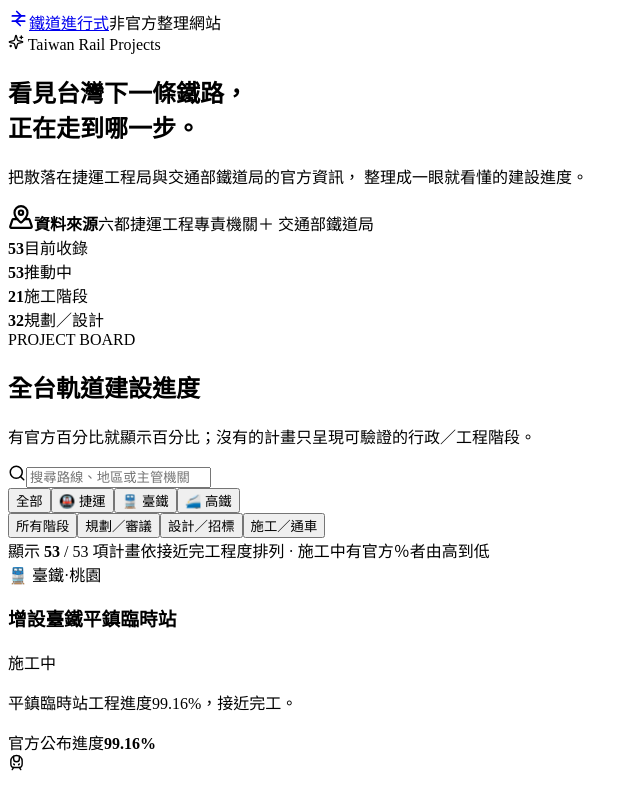
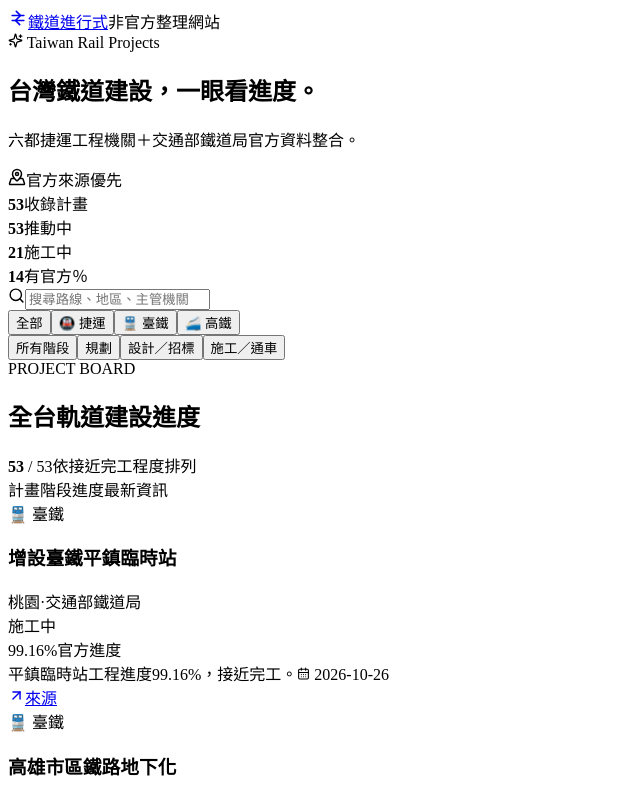
Before and after one commit to k1vink1vin/railway-in-progress-tw, a React (Vite) app: page / in a window 1280 px wide. Shown: the top 794 px of the page, without its empty margins (0-640 px from the left). Built offline with nearby package versions, Linux system fonts and the light colour scheme; the HTML template or start-up script is replaced by a standard one.

Commit message:
feat: switch progress board to compact horizontal rows

```diff
--- a/src/App.tsx
+++ b/src/App.tsx
@@ -3,13 +3,10 @@
 import {
   ArrowUpRight,
   CalendarDays,
-  CheckCircle2,
-  Clock3,
   MapPinned,
   RailSymbol,
   Search,
   Sparkles,
-  TrainFront,
 } from 'lucide-react'
 import { projects } from './data/projects'
 import type { ProjectPhase, ProjectType, RailwayProject } from './types'
@@ -75,11 +72,11 @@
     const aHasProgress = typeof a.progressPercent === 'number'
     const bHasProgress = typeof b.progressPercent === 'number'
 
-    if (aHasProgress && bHasProgress) {
-      if (b.progressPercent !== a.progressPercent) {
+    if (aHasProgress && bHasProgress && b.progressPercent !== a.progressPercent) {
       return b.progressPercent! - a.progressPercent!
     }
-    } else if (aHasProgress !== bHasProgress) {
+
+    if (aHasProgress !== bHasProgress) {
       return aHasProgress ? -1 : 1
     }
   }
@@ -94,88 +91,91 @@
   return a.name.localeCompare(b.name, 'zh-Hant')
 }
 
-function ProjectCard({ project }: { project: RailwayProject }) {
+function CompactPhase({ project }: { project: RailwayProject }) {
   const currentIndex = phaseOrder.indexOf(project.phase)
 
   return (
+    <div className="compact-phase" aria-label={`目前階段：${project.phaseLabel}`}>
+      <div className="stage-segments">
+        {phaseOrder.map((phase, index) => (
+          <span
+            key={phase}
+            className={[
+              index < currentIndex ? 'done' : '',
+              index === currentIndex ? 'current' : '',
+            ].join(' ')}
+            title={phaseShort[phase]}
+          />
+        ))}
+      </div>
+      <span className="stage-current">{project.phaseLabel}</span>
+    </div>
+  )
+}
+
+function ProjectRow({ project }: { project: RailwayProject }) {
+  return (
     <motion.article
-      className="project-card"
-      whileHover={{ y: -5 }}
-      transition={{ type: 'spring', stiffness: 320, damping: 24 }}
+      className="project-row"
+      whileHover={{ x: 3 }}
+      transition={{ type: 'spring', stiffness: 340, damping: 26 }}
       style={{ '--route-color': project.color } as React.CSSProperties}
     >
       <div className="route-stripe" />
-      <div className="card-head">
-        <div>
-          <div className="eyebrow">
-            <span>{typeMeta[project.type].emoji} {typeMeta[project.type].label}</span>
-            <span>·</span>
-            <span>{project.region}</span>
-          </div>
+
+      <div className="project-main">
+        <div className="project-title-line">
+          <span className="type-chip">{typeMeta[project.type].emoji} {typeMeta[project.type].label}</span>
           <h3>{project.name}</h3>
         </div>
+        <div className="project-subline">
+          <span>{project.region}</span>
+          <span>·</span>
+          <span>{project.agency}</span>
+        </div>
+      </div>
+
+      <div className="project-stage">
         <span className="phase-badge">{project.phaseLabel}</span>
       </div>
 
-      <p className="latest-update">{project.latestUpdate}</p>
-
+      <div className="project-progress">
         {typeof project.progressPercent === 'number' ? (
-        <div className="progress-block" aria-label={`官方進度 ${project.progressPercent}%`}>
-          <div className="progress-label-row">
-            <span>官方公布進度</span>
-            <strong>{project.progressPercent.toFixed(2)}%</strong>
+          <div className="compact-progress" aria-label={`官方進度 ${project.progressPercent}%`}>
+            <div className="compact-progress-top">
+              <span className="progress-value">{project.progressPercent.toFixed(2)}%</span>
+              <span className="progress-source">官方進度</span>
             </div>
-          <div className="progress-track">
+            <div className="compact-progress-track">
               <motion.div
-              className="progress-fill"
+                className="compact-progress-fill"
                 initial={{ width: 0 }}
                 animate={{ width: `${project.progressPercent}%` }}
-              transition={{ duration: 0.9, ease: 'easeOut' }}
+                transition={{ duration: 0.65, ease: 'easeOut' }}
               />
-            <motion.div
-              className="train-marker"
-              initial={{ left: 0 }}
-              animate={{ left: `calc(${project.progressPercent}% - 14px)` }}
-              transition={{ duration: 0.9, ease: 'easeOut' }}
-            >
-              <TrainFront size={17} />
-            </motion.div>
             </div>
           </div>
         ) : (
-        <div className="phase-track" aria-label={`目前階段：${project.phaseLabel}`}>
-          {phaseOrder.map((phase, index) => (
-            <div className="phase-step" key={phase}>
-              <span
-                className={[
-                  'phase-dot',
-                  index < currentIndex ? 'done' : '',
-                  index === currentIndex ? 'current' : '',
-                ].join(' ')}
-              >
-                {index < currentIndex ? <CheckCircle2 size={14} /> : index + 1}
-              </span>
-              <small>{phaseShort[phase]}</small>
-            </div>
-          ))}
-        </div>
-      )}
-
-      <p className="progress-note">{project.progressNote}</p>
-
-      <div className="card-meta">
-        <span><CalendarDays size={15} /> 檢查：{project.lastCheckedAt}</span>
-        {project.expectedCompletion && (
-          <span><Clock3 size={15} /> 目標：{project.expectedCompletion}</span>
+          <CompactPhase project={project} />
         )}
       </div>
 
-      <div className="card-footer">
-        <span className="agency">{project.agency}</span>
-        <a href={project.source.url} target="_blank" rel="noreferrer">
-          官方來源 <ArrowUpRight size={15} />
+      <div className="project-update">
+        <span className="update-text">{project.latestUpdate}</span>
+        <span className="update-date"><CalendarDays size={13} /> {project.lastCheckedAt}</span>
+      </div>
+
+      <a
+        className="source-link"
+        href={project.source.url}
+        target="_blank"
+        rel="noreferrer"
+        aria-label={`開啟 ${project.name} 官方來源`}
+        title={project.source.title}
+      >
+        <ArrowUpRight size={17} />
+        <span>來源</span>
       </a>
-      </div>
     </motion.article>
   )
 }
@@ -205,10 +205,8 @@
   const stats = useMemo(() => {
     const active = projects.filter((project) => project.phase !== 'operating').length
     const construction = projects.filter((project) => project.phase === 'construction').length
-    const planning = projects.filter((project) =>
-      ['feasibility', 'comprehensive-planning', 'approved', 'design', 'tender'].includes(project.phase),
-    ).length
-    return { total: projects.length, active, construction, planning }
+    const withProgress = projects.filter((project) => typeof project.progressPercent === 'number').length
+    return { total: projects.length, active, construction, withProgress }
   }, [])
 
   return (
@@ -216,73 +214,54 @@
       <section className="hero">
         <div className="hero-glow hero-glow-one" />
         <div className="hero-glow hero-glow-two" />
+
         <nav className="topbar">
           <a className="brand" href="./">
-            <span className="brand-icon"><RailSymbol size={21} /></span>
+            <span className="brand-icon"><RailSymbol size={20} /></span>
             <span>鐵道進行式</span>
           </a>
           <span className="unofficial">非官方整理網站</span>
         </nav>
 
-        <div className="hero-content">
+        <div className="hero-compact">
           <motion.div
-            initial={{ opacity: 0, y: 12 }}
+            className="hero-copy"
+            initial={{ opacity: 0, y: 8 }}
             animate={{ opacity: 1, y: 0 }}
-            transition={{ duration: 0.5 }}
+            transition={{ duration: 0.4 }}
           >
-            <div className="hero-kicker"><Sparkles size={16} /> Taiwan Rail Projects</div>
-            <h1>看見台灣下一條鐵路，<br /><span>正在走到哪一步。</span></h1>
-            <p>
-              把散落在捷運工程局與交通部鐵道局的官方資訊，
-              整理成一眼就看懂的建設進度。
-            </p>
+            <div className="hero-kicker"><Sparkles size={15} /> Taiwan Rail Projects</div>
+            <h1>台灣鐵道建設，<span>一眼看進度。</span></h1>
+            <p>六都捷運工程機關＋交通部鐵道局官方資料整合。</p>
           </motion.div>
 
-          <motion.div
-            className="mini-map-card"
-            initial={{ opacity: 0, rotate: 2, x: 12 }}
-            animate={{ opacity: 1, rotate: 0, x: 0 }}
-            transition={{ delay: 0.12, duration: 0.55 }}
-          >
-            <MapPinned size={26} />
-            <strong>資料來源</strong>
-            <span>六都捷運工程專責機關</span>
-            <span>＋ 交通部鐵道局</span>
-            <div className="mini-route">
-              <i /><i /><i /><i /><i />
+          <div className="hero-source">
+            <MapPinned size={18} />
+            <span>官方來源優先</span>
           </div>
-          </motion.div>
         </div>
 
         <div className="stats-grid">
-          <div><strong>{stats.total}</strong><span>目前收錄</span></div>
+          <div><strong>{stats.total}</strong><span>收錄計畫</span></div>
           <div><strong>{stats.active}</strong><span>推動中</span></div>
-          <div><strong>{stats.construction}</strong><span>施工階段</span></div>
-          <div><strong>{stats.planning}</strong><span>規劃／設計</span></div>
+          <div><strong>{stats.construction}</strong><span>施工中</span></div>
+          <div><strong>{stats.withProgress}</strong><span>有官方％</span></div>
         </div>
       </section>
 
       <section className="content">
-        <div className="section-head">
-          <div>
-            <span className="section-kicker">PROJECT BOARD</span>
-            <h2>全台軌道建設進度</h2>
-            <p>有官方百分比就顯示百分比；沒有的計畫只呈現可驗證的行政／工程階段。</p>
-          </div>
-        </div>
-
-        <div className="filter-panel">
+        <div className="toolbar">
           <label className="search-box">
-            <Search size={18} />
+            <Search size={17} />
             <input
               value={query}
               onChange={(event) => setQuery(event.target.value)}
-              placeholder="搜尋路線、地區或主管機關"
+              placeholder="搜尋路線、地區、主管機關"
               aria-label="搜尋鐵道建設計畫"
             />
           </label>
 
-          <div className="filter-stack">
+          <div className="filter-groups">
             <div className="filters" role="group" aria-label="依鐵路類型篩選">
               {([
                 ['all', '全部'],
@@ -303,7 +282,7 @@
             <div className="filters filters-secondary" role="group" aria-label="依建設階段篩選">
               {([
                 ['all', '所有階段'],
-                ['planning', '規劃／審議'],
+                ['planning', '規劃'],
                 ['design', '設計／招標'],
                 ['construction', '施工／通車'],
               ] as const).map(([value, label]) => (
@@ -319,20 +298,34 @@
           </div>
         </div>
 
+        <div className="list-heading">
+          <div>
+            <span className="section-kicker">PROJECT BOARD</span>
+            <h2>全台軌道建設進度</h2>
+          </div>
           <div className="result-summary">
-          顯示 <strong>{filtered.length}</strong> / {projects.length} 項計畫
-          <span className="sort-hint">依接近完工程度排列 · 施工中有官方％者由高到低</span>
+            <strong>{filtered.length}</strong> / {projects.length}
+            <span>依接近完工程度排列</span>
+          </div>
         </div>
 
-        <div className="project-grid">
+        <div className="project-list-head" aria-hidden="true">
+          <span>計畫</span>
+          <span>階段</span>
+          <span>進度</span>
+          <span>最新資訊</span>
+          <span />
+        </div>
+
+        <div className="project-list">
           {filtered.map((project, index) => (
             <motion.div
               key={project.id}
-              initial={{ opacity: 0, y: 14 }}
+              initial={{ opacity: 0, y: 7 }}
               animate={{ opacity: 1, y: 0 }}
-              transition={{ delay: Math.min(index, 10) * 0.035 }}
+              transition={{ delay: Math.min(index, 8) * 0.025 }}
             >
-              <ProjectCard project={project} />
+              <ProjectRow project={project} />
             </motion.div>
           ))}
         </div>
@@ -346,14 +339,10 @@
         )}
 
         <aside className="method-card">
-          <div className="method-icon"><RailSymbol size={24} /></div>
-          <div>
-            <h3>進度怎麼算？</h3>
+          <div className="method-icon"><RailSymbol size={21} /></div>
           <p>
-              本站不自行估算工程百分比。只有主管機關明確公布數字時才顯示百分比；
-              其他計畫依可行性研究、綜合規劃、核定、設計、招標、施工、測試與通車呈現。
+            只有主管機關明確公布整體百分比時才顯示％；其餘以可研、綜規、核定、設計、招標、施工、測試與通車階段呈現。
           </p>
-          </div>
         </aside>
       </section>
 
```
Lines whose indentation alone changed are shown as unchanged.
